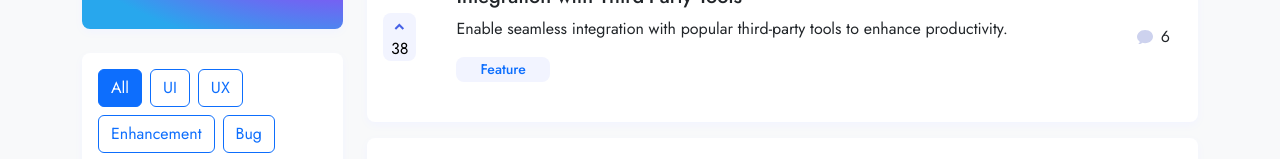
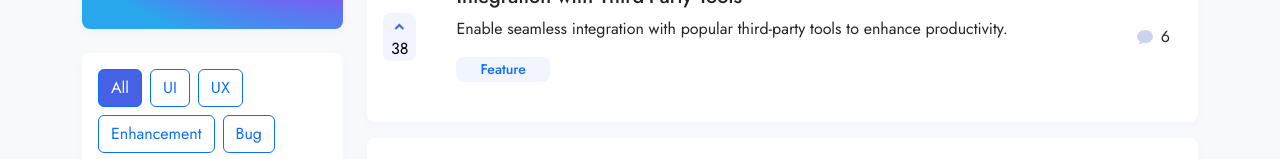
Before and after one commit to sarkhansalahzada/Product-Feedback-App, a website: page index.html in a window 1280 px wide. Shown: the part 171-330 px from the top of the page. Drawn offline with nearby package versions, Linux system fonts and the light colour scheme.

Commit message:
feat: fixed buttons

```diff
--- a/assets/css/main.css
+++ b/assets/css/main.css
@@ -18,6 +18,11 @@
 
 .text-secondary::marker{
   color: #f49f85;
+}
+
+.btn-check:checked + .btn, .btn.active, .btn.show, .btn:first-child:active, :not(.btn-check) + .btn:active {
+  color: white !important;
+  background-color:#4661E6!important;
 }
 
 nav {
```
